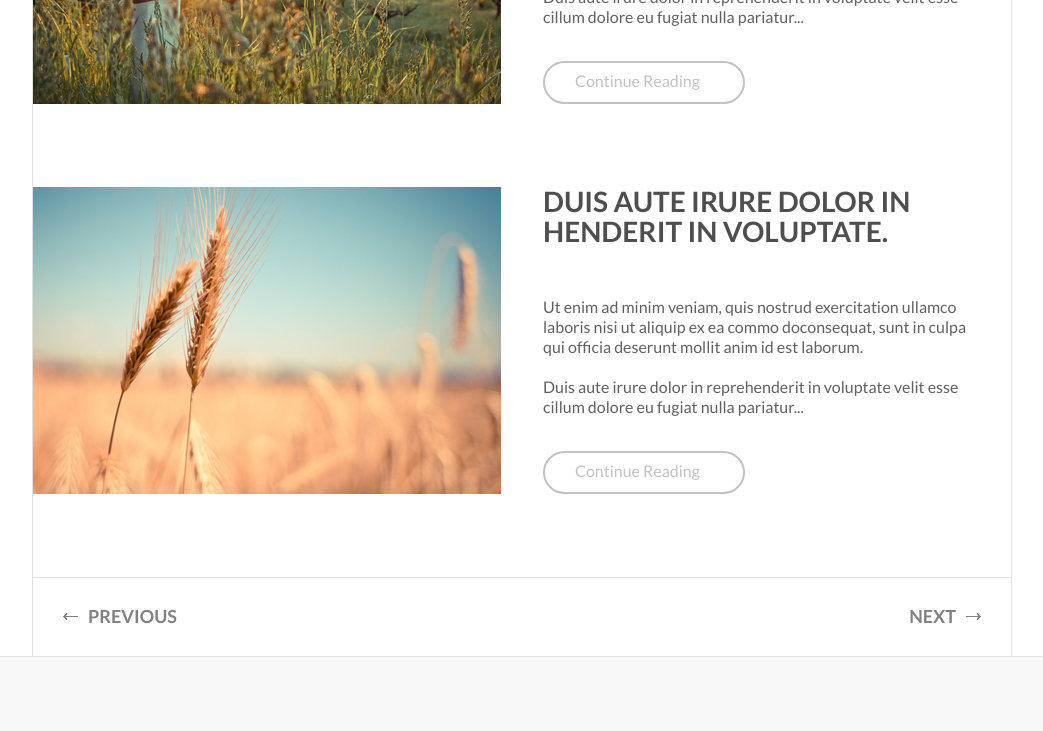
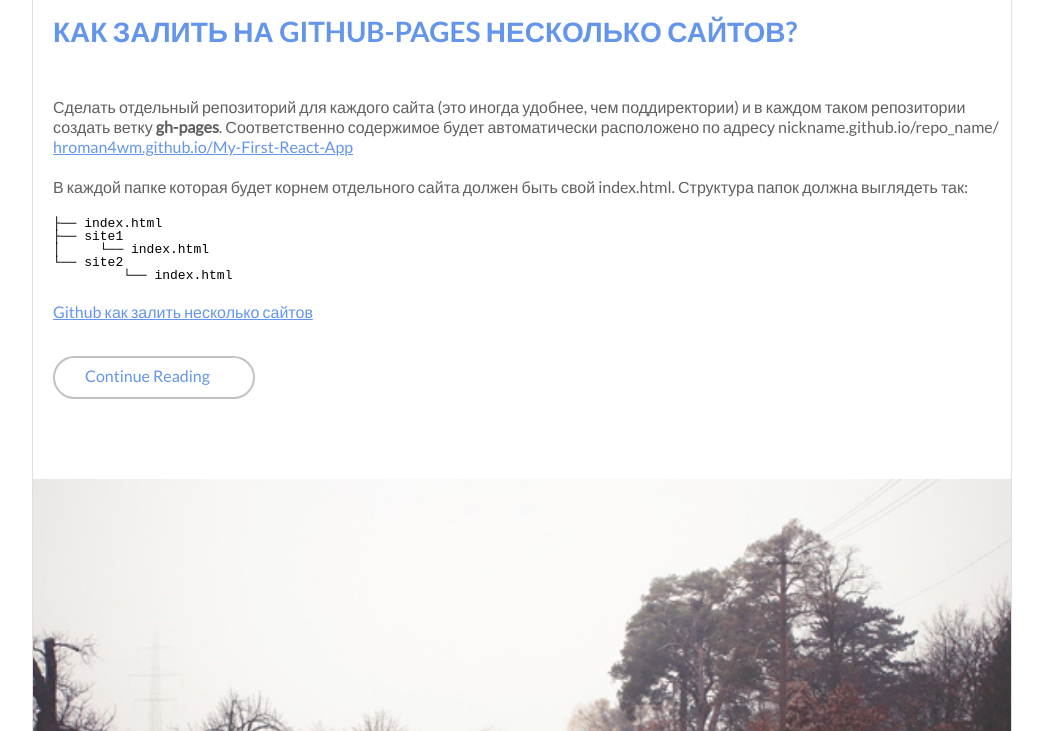
Before and after one commit to roman4wm/roman4wm.github.io, a plain HTML site: page index.html in a window 1280 px wide. Shown: the part 803-1534 px from the top of the page, without its empty margins (118-1161 px from the left). Drawn offline with Linux system fonts and the light colour scheme.

Commit message:
New Page HP

```diff
--- a/css/main.css
+++ b/css/main.css
@@ -216,19 +216,30 @@ ul.main_nav li a:hover{
 	overflow: hidden;
 }
 
-.main2 .content{
-	width: 620px;
-	float: left;
+/*.main2 .content{*/
+	/*width: 620px;*/
+	/*float: left;*/
+/*}*/
+
+.main2 .content img {
+    width: 100%;
+
 }
 
 .main2 .post{
-	width: 580px;
+	/*width: 580px;*/
 	margin-left: 20px;
 	margin-top: 20px;
 	margin-bottom: 80px;
 }
 
+.main2 .post a {
+    color: cornflowerblue;
+}
 
+pre {
+    text-align: left;
+}
 
 /*  Sidebar & widgets  */
 aside{
--- a/index.html
+++ b/index.html
@@ -1,7 +1,7 @@
 <!DOCTYPE html>
 <html lang="en">
 <head>
-	<title>Blogin | beautiful and Minimal Blog Template  Designed & Coded by pixelhint.com</title>
+	<title>Blogin | beautiful and Minimal Blog Template Designed & Coded by pixelhint.com</title>
 	<meta charset="utf-8">
 	<meta name="author" content="pixelhint.com">
 	<link rel="stylesheet" type="text/css" href="css/reset.css">
@@ -23,11 +23,46 @@
 		</div>
 	</header><!-- Header End -->
 
-	<section class="main wrapper">
+	<section class="main2 wrapper">
+		<section class="content">
 			<article>
 				<div class="article_image">
 					<a href="#">
-					<img src="img/pic1.jpg" alt="" title="">
+						<img src="img/pic1.jpeg" alt="" title="">
+					</a>
+				</div>
+				<div class="post">
+					<h1 class="title">
+						<a href="https://toster.ru/q/368411">Как залить на github-pages несколько сайтов?</a>
+					</h1>
+					<p>
+						Сделать отдельный репозиторий для каждого сайта (это иногда удобнее, чем поддиректории) и в каждом таком репозитории создать ветку <b>gh-pages</b>.
+						Соответственно содержимое будет автоматически расположено по адресу nickname.github.io/repo_name/ <a href="https://roman4wm.github.io/My-First-React-App">hroman4wm.github.io/My-First-React-App</a>
+					</p>
+					<p>
+						В каждой папке которая будет корнем отдельного сайта должен быть свой index.html. Структура папок должна выглядеть так:
+					</p>
+					<p>
+<pre>
+├── index.html
+├── site1
+│     └── index.html
+└── site2
+	 └── index.html
+</pre>
+					</p>
+					<p>
+						<a href="https://ru.stackoverflow.com/questions/725106/github-%D0%BA%D0%B0%D0%BA-%D0%B7%D0%B0%D0%BB%D0%B8%D1%82%D1%8C-%D0%BD%D0%B5%D1%81%D0%BA%D0%BE%D0%BB%D1%8C%D0%BA%D0%BE-%D1%81%D0%B0%D0%B9%D1%82%D0%BE%D0%B2">
+							Github как залить несколько сайтов
+						</a>
+					</p>
+					<a class="read_more" href="#">Continue Reading <i class="read_more_arrow"></i> </a>
+				</div>
+			</article>
+			<article>
+				<div class="article_image">
+					<a href="#">
+						<img src="img/pic4.jpg" alt="" title="">
 					</a>
 				</div>
 				<div class="post">
@@ -46,7 +81,7 @@
 			<article>
 				<div class="article_image">
 					<a href="#">
-					<img src="img/pic2.jpg" alt="" title="">
+						<img src="img/pic5.jpg" alt="" title="">
 					</a>
 				</div>
 				<div class="post">
@@ -61,31 +96,8 @@
 					<a class="read_more" href="#">Continue Reading <i class="read_more_arrow"></i> </a>
 				</div>
 			</article>
-
-		<article>
-			<div class="article_image">
-				<a href="#">
-					<img src="img/pic3.jpg" alt="" title="">
-				</a>
-			</div>
-			<div class="post">
-				<h1 class="title">
-					<a href="#">Duis aute irure dolor in henderit in voluptate.</a>
-				</h1>
-
-				<p>Ut enim ad minim veniam, quis nostrud exercitation ullamco laboris nisi ut aliquip ex ea commo doconsequat, sunt in culpa qui officia deserunt mollit anim id est laborum.</p>
-
-				<p>Duis aute irure dolor in reprehenderit in voluptate velit esse cillum dolore eu fugiat nulla pariatur...</p>
-
-				<a class="read_more" href="#">Continue Reading <i class="read_more_arrow"></i> </a>
-			</div>
-		</article>
-
-		<nav class="pagination">
-			<a href="#" class="previous"><i></i>Previous</a>
-			<a href="#" class="next">Next<i></i></a>
-		</nav><!-- Pagination End -->
-	</section><!-- Main End -->
+		</section><!-- Content End -->
+	</section><!-- Main2 End -->
 
 	<footer>
 		<div class="wrapper">
```
Also changed, not shown: css/reset.css (line endings or trailing spaces), img/pic1.jpeg (added). Lines whose indentation alone changed are shown as unchanged.
